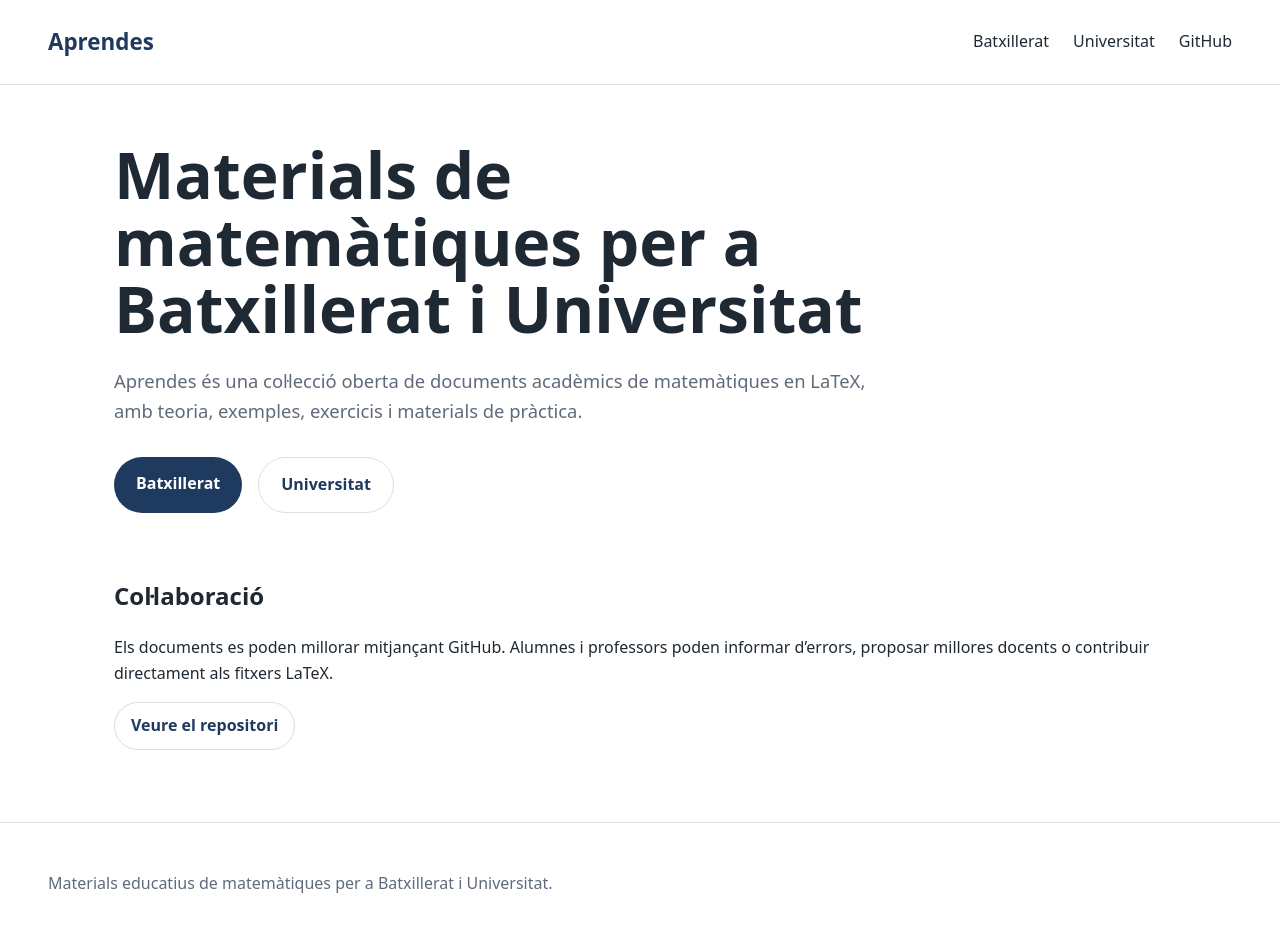
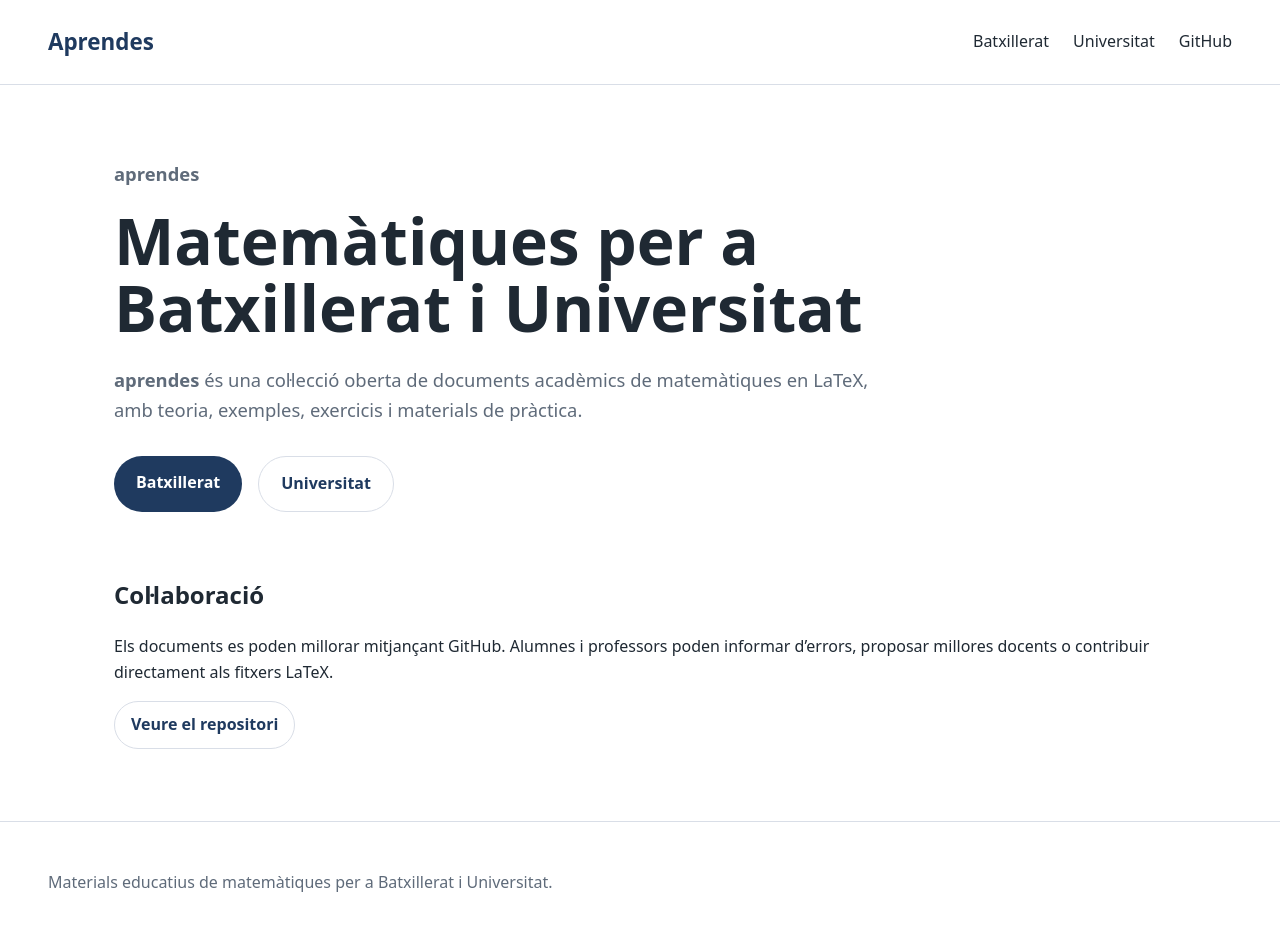
Before and after one commit to maperello/aprendes, a Jekyll site: the page built from index.md, in a window 1280 px wide. Built offline with Jekyll 4.4.1, drawn with Linux system fonts in a browser that asks for light colours.

Commit message:
Revise introduction and highlight 'aprendes'
Updated the introduction section to emphasize 'aprendes' and improved the wording for clarity.

```diff
--- a/index.md
+++ b/index.md
@@ -4,11 +4,14 @@ title: Inici
 ---
 
 <section class="hero">
-  <h1>Materials de matemàtiques per a Batxillerat i Universitat</h1>
+  <p class="site-kicker"><strong>aprendes</strong></p>
+
+  <h1>Matemàtiques per a Batxillerat i Universitat</h1>
 
   <p>
-    Aprendes és una col·lecció oberta de documents acadèmics de matemàtiques
-    en LaTeX, amb teoria, exemples, exercicis i materials de pràctica.
+    <strong>aprendes</strong> és una col·lecció oberta de documents acadèmics
+    de matemàtiques en LaTeX, amb teoria, exemples, exercicis i materials
+    de pràctica.
   </p>
 
   <div class="hero-actions">
```
